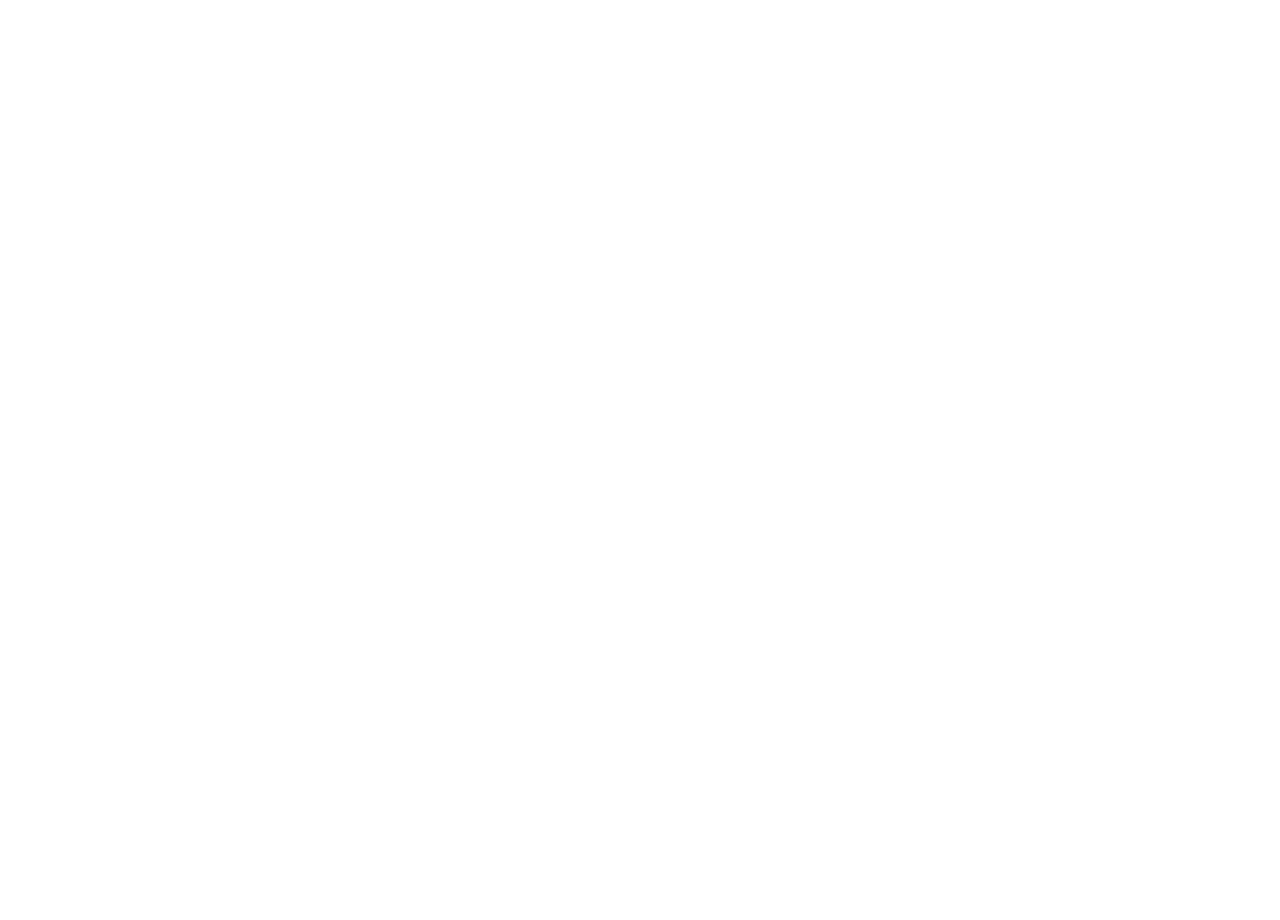
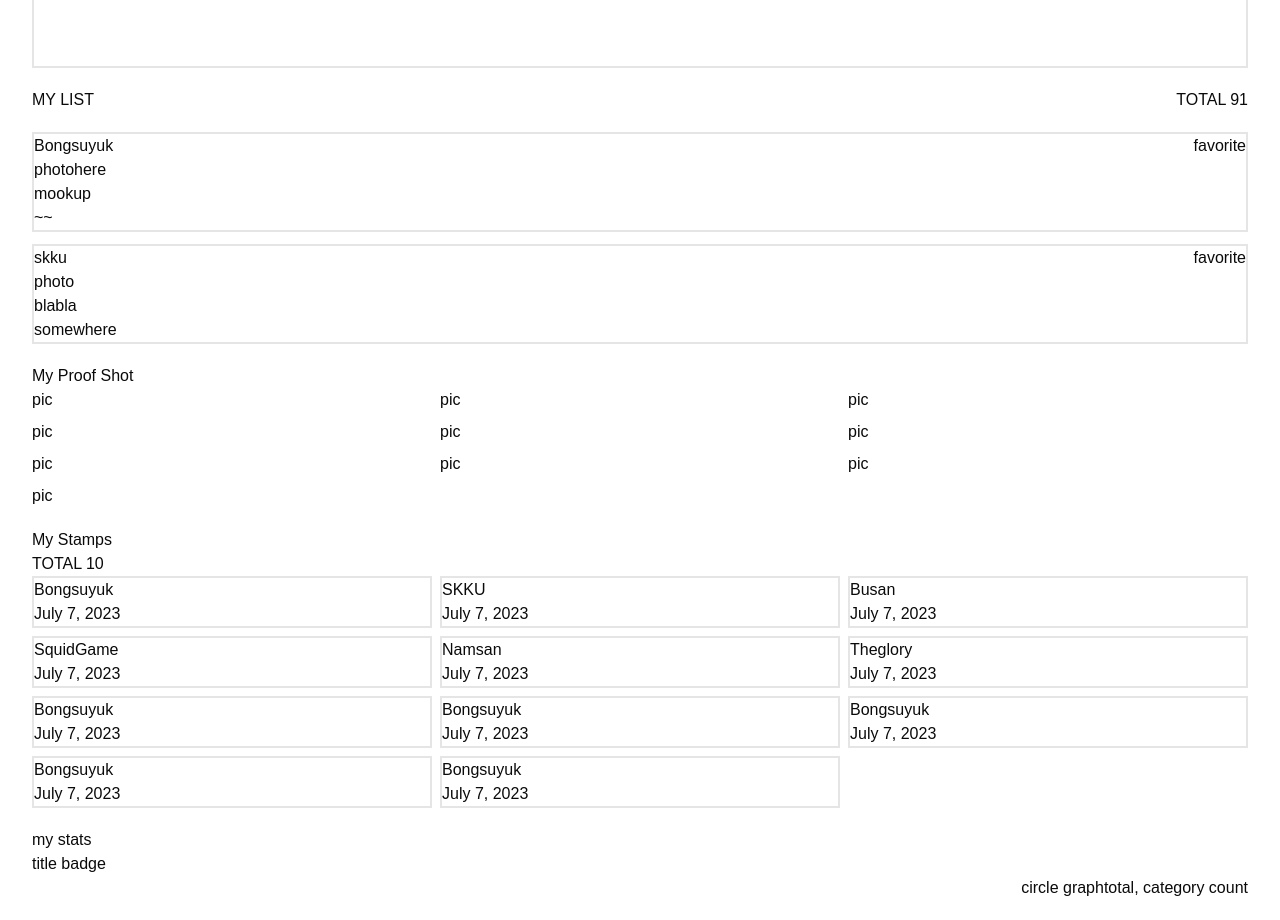
Before and after one commit to FourPointSevenFive/Capstone_Team_F, a Next.js app in the folder frontend/: page /my in a window 1280 px wide. Shown: the part 380-1300 px from the top of the page. Before the commit the page ends 800 px from the top, so only its background shows below. Built offline with nearby package versions, Linux system fonts and the light colour scheme.

Commit message:
feature(fe) - init my page layout

```diff
--- /dev/null
+++ b/frontend/app/my/_components/Stamp.tsx
@@ -0,0 +1,14 @@
+export default function Stamp({
+  title,
+  date,
+}: {
+  title: string;
+  date: string;
+}) {
+  return (
+    <div className="flex flex-col border-2">
+      <div>{title}</div>
+      <div>{date}</div>
+    </div>
+  );
+}
--- a/frontend/app/my/page.tsx
+++ b/frontend/app/my/page.tsx
@@ -1,3 +1,100 @@
+import LocationCard from "../map/_components/LocationCard";
+import Stamp from "./_components/Stamp";
+
 export default function Page() {
-  return <div>my page</div>;
+  return (
+    <div className="flex flex-col gap-5">
+      <div className="flex justify-between">
+        <div>backbutton</div>
+        <p>MY PAGE</p>
+      </div>
+      <div className="h-96 w-full border-2">map</div>
+      <MyList />
+      <MyProofShot />
+      <MyStamps />
+      <MyStats />
+    </div>
+  );
 }
+
+export const MyList = () => {
+  const total = 91; // TODO: fetch from API
+  return (
+    <>
+      <div className="flex justify-between">
+        <p>MY LIST</p>
+        <p>TOTAL {total}</p>
+      </div>
+      <div className="flex flex-col gap-3">
+        <LocationCard
+          title="Bongsuyuk"
+          photo="photohere"
+          description="mookup"
+          address="~~ "
+        />
+        <LocationCard
+          title="skku"
+          photo="photo"
+          description="blabla"
+          address="somewhere"
+        />
+      </div>
+    </>
+  );
+};
+
+export const MyProofShot = () => {
+  return (
+    <div>
+      <p>My Proof Shot</p>
+      <div className="grid grid-cols-3 gap-2">
+        <div>pic</div>
+        <div>pic</div>
+        <div>pic</div>
+        <div>pic</div>
+        <div>pic</div>
+        <div>pic</div>
+        <div>pic</div>
+        <div>pic</div>
+        <div>pic</div>
+        <div>pic</div>
+      </div>
+    </div>
+  );
+};
+
+export const MyStamps = () => {
+  const total = 10; //  TODO: fetch from API
+  return (
+    <div>
+      <p>My Stamps</p>
+      <p>TOTAL {total} </p>
+      <div className="grid grid-cols-3 gap-2">
+        <Stamp title="Bongsuyuk" date="July 7, 2023" />
+        <Stamp title="SKKU" date="July 7, 2023" />
+        <Stamp title="Busan" date="July 7, 2023" />
+        <Stamp title="SquidGame" date="July 7, 2023" />
+        <Stamp title="Namsan" date="July 7, 2023" />
+        <Stamp title="Theglory" date="July 7, 2023" />
+        <Stamp title="Bongsuyuk" date="July 7, 2023" />
+        <Stamp title="Bongsuyuk" date="July 7, 2023" />
+        <Stamp title="Bongsuyuk" date="July 7, 2023" />
+        <Stamp title="Bongsuyuk" date="July 7, 2023" />
+        <Stamp title="Bongsuyuk" date="July 7, 2023" />
+      </div>
+    </div>
+  );
+};
+
+export const MyStats = () => {
+  return (
+    <div className="flex flex-col">
+      <p>my stats</p>
+      <div>title badge</div>
+      <div className="flex justify-end">
+        <div>circle graph</div>
+        <div>total, category count</div>
+      </div>
+    </div>
+  );
+};
```
